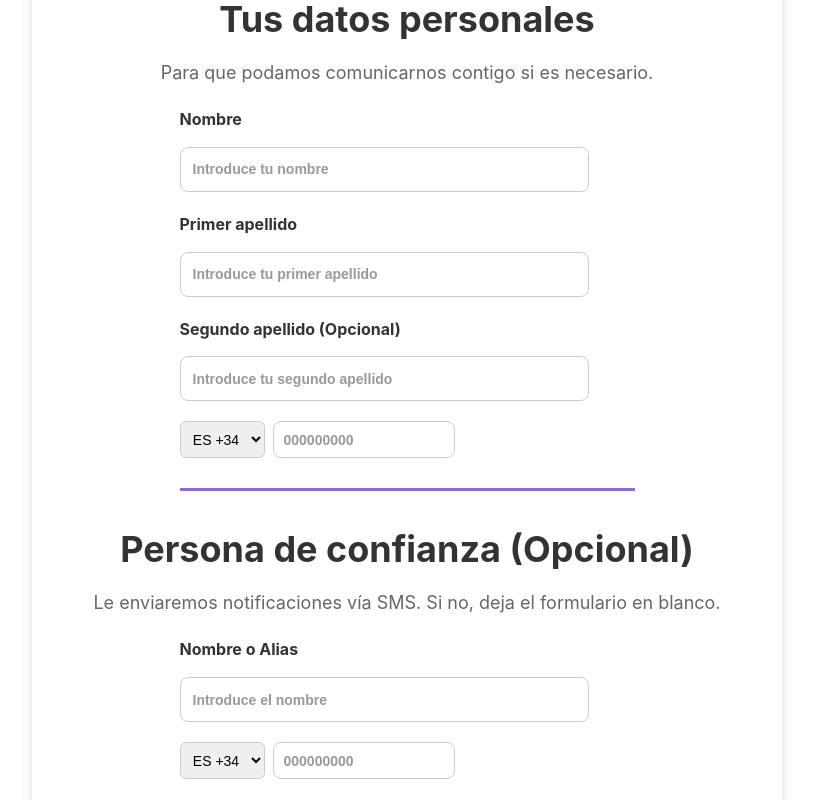
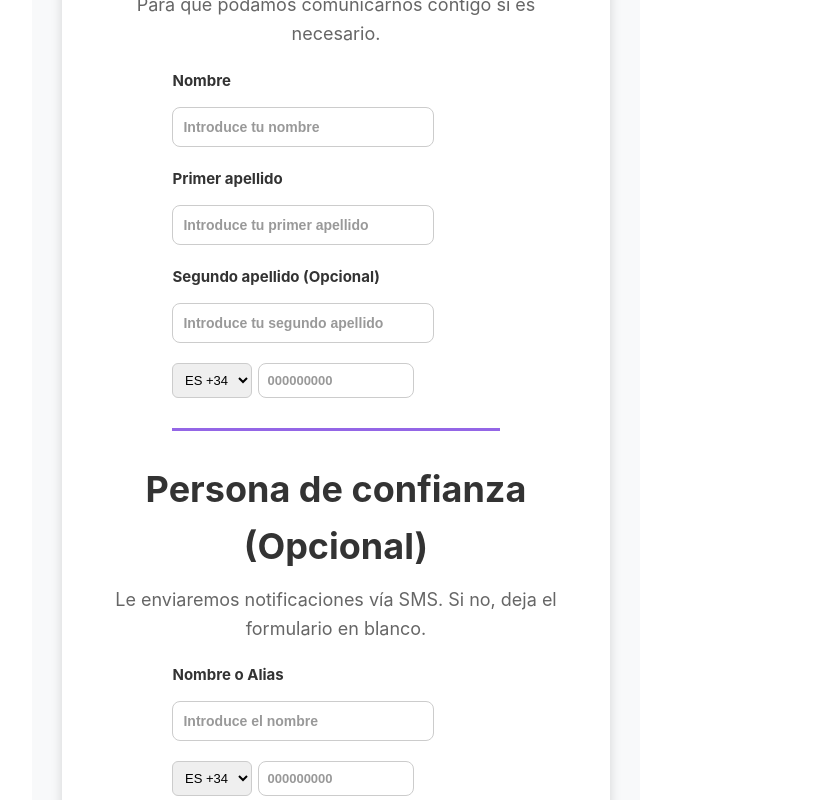
Before and after one commit to CarlosAlberto19/PRACTICAS_ACCESSROBOT, a Vue app: page /datos-personales in a window 1280 px wide. Shown: the top 800 px of the page, without its empty margins (0-817 px from the left). Built offline with nearby package versions, Linux system fonts and the light colour scheme.

Commit message:
revisar datos personales

```diff
--- a/src/components/PruebaInput.vue
+++ b/src/components/PruebaInput.vue
@@ -1,49 +1,66 @@
 <script setup>
-import { ref, watch } from 'vue';
+import { ref, watch } from "vue";
 
 // 📌 Definir props con valores por defecto
 const props = defineProps({
   label_input: {
     type: String,
-    default: ''
+    default: "",
   },
   type: {
     type: String,
-    default: 'text'
+    default: "text",
   },
   placeholder: {
     type: String,
-    default: ''
+    default: "",
   },
   modelValue: {
     type: String,
-    default: ''
+    default: "",
   },
-  error: { type: String, default: ''
+  error: { type: String, default: "" }, // ✅ Nueva prop para manejar errores
 
-  }, // ✅ Nueva prop para manejar errores
-
-showCheck: { type: Boolean, default: false } // 🔥 Nueva prop para el check
+  showCheck: { type: Boolean, default: false }, // 🔥 Nueva prop para el check
 });
 
 // 📌 Definir evento para actualizar el valor del input
-const emits = defineEmits(['update:modelValue']);
+const emits = defineEmits(["update:modelValue"]);
 
 // 📌 Estado para manejar la visibilidad del password
 const inputType = ref(props.type);
-watch(() => props.type, (newType) => {
-  inputType.value = newType;
-});
+watch(
+  () => props.type,
+  (newType) => {
+    inputType.value = newType;
+  }
+);
 
 // 📌 Si el tipo de input cambia desde el padre, actualizamos inputType
-watch(() => props.type, (newType) => {
-  inputType.value = newType;
-});
+watch(
+  () => props.type,
+  (newType) => {
+    inputType.value = newType;
+  }
+);
 
 // 📌 Función para mostrar/ocultar la contraseña
 const togglePassword = () => {
-  inputType.value = inputType.value === 'password' ? 'text' : 'password';
+  inputType.value = inputType.value === "password" ? "text" : "password";
 };
+
+const modelValueSync = ref(props.modelValue);
+
+watch(
+  () => props.modelValue,
+  (newValue) => {
+    modelValueSync.value = newValue;
+  }
+);
+
+watch(modelValueSync, (newValue) => {
+  emits("update:modelValue", newValue);
+});
 </script>
 
 <template>
@@ -51,26 +68,31 @@ const togglePassword = () => {
     <label v-if="label_input" class="label-input">{{ label_input }}</label>
 
     <div class="contenedor-input">
-            <input
+      <input
         :type="inputType"
         :placeholder="placeholder"
         class="input-estilo"
         :class="{
-          'error-borde': error !== '',  // 🔴 Rojo si hay error
-          'borde-iluminado': error === '' && modelValue !== '' // 🟣 Morado si está bien
+          'error-borde': error !== '',
+          'borde-iluminado': error === '' && modelValue !== '',
         }"
-        :value="modelValue"
-        @input="$emit('update:modelValue', $event.target.value)"
+        v-model="modelValueSync"
       />
 
-
-
       <!-- ✅ Check solo si showCheck es TRUE -->
-      <span v-if="type !== 'password' && modelValue !== '' && error === ''" class="icono-check">✔</span>
+      <span
+        v-if="type !== 'password' && modelValue !== '' && error === ''"
+        class="icono-check"
+        >✔</span
+      >
 
       <!-- 🔥 Icono de ojo para contraseña -->
-      <span v-if="type === 'password'" class="material-icons icono-ojo" @click="togglePassword">
-        {{ inputType === 'password' ? 'visibility' : 'visibility_off' }}
+      <span
+        v-if="type === 'password'"
+        class="material-icons icono-ojo"
+        @click="togglePassword"
+      >
+        {{ inputType === "password" ? "visibility" : "visibility_off" }}
       </span>
     </div>
 
--- a/src/views/DatosPersonalesView.vue
+++ b/src/views/DatosPersonalesView.vue
@@ -1,5 +1,6 @@
 <template>
   <div class="ios-wrapper">
+    <!-- 🔹 Barra de navegación -->
     <header class="header-bar">
       <button class="btn-atras" @click="irAtras">← Atrás</button>
       <h1 class="titulo-header">Nueva cuenta</h1>
@@ -7,14 +8,14 @@
 
     <main class="contenedor-pagina">
       <div class="caja-formulario">
-        <!-- DATOS PERSONALES -->
+        <!-- 🔹 Datos Personales -->
         <div class="cabecera">
           <h1 class="titulo">Tus datos personales</h1>
           <p class="subtitulo">Para que podamos comunicarnos contigo si es necesario.</p>
         </div>
 
         <div class="formulario">
-          <!-- Nombre -->
+          <!-- 📌 Nombre -->
           <PruebaInput
             label_input="Nombre"
             placeholder="Introduce tu nombre"
@@ -25,7 +26,7 @@
           />
           <span v-if="errorNombre" class="error-texto">⚠ Solo letras (máx. 30 caracteres)</span>
 
-          <!-- Apellidos -->
+          <!-- 📌 Primer apellido -->
           <PruebaInput
             label_input="Primer apellido"
             placeholder="Introduce tu primer apellido"
@@ -36,6 +37,7 @@
           />
           <span v-if="errorApellido1" class="error-texto">⚠ Solo letras (máx. 30 caracteres)</span>
 
+          <!-- 📌 Segundo apellido -->
           <PruebaInput
             label_input="Segundo apellido (Opcional)"
             placeholder="Introduce tu segundo apellido"
@@ -53,8 +55,14 @@
               <option value="+1">US +1</option>
               <option value="+44">UK +44</option>
             </select>
-            <PruebaInput id="telefono" class="input-telefono" placeholder="000000000" type="tel"
-              v-model="telefono" @input="telefono = limpiarTelefono(telefono)" @blur="validarTelefono"
+            <PruebaInput
+              id="telefono"
+              class="input-telefono"
+              placeholder="000000000"
+              type="tel"
+              v-model="telefono"
+              @input="telefono = limpiarTelefono(telefono)"
+              @blur="validarTelefono"
             />
           </div>
           <span v-if="errorTelefono" class="error-texto">⚠ Número inválido (9-15 dígitos)</span>
@@ -62,14 +70,14 @@
 
         <div class="separador"></div>
 
-        <!-- PERSONA DE CONFIANZA -->
+        <!-- 🔹 Persona de confianza (Opcional) -->
         <div class="cabecera">
           <h2 class="titulo">Persona de confianza (Opcional)</h2>
           <p class="subtitulo">Le enviaremos notificaciones vía SMS. Si no, deja el formulario en blanco.</p>
         </div>
 
         <div class="formulario">
-          <!-- Nombre o Alias -->
+          <!-- 📌 Nombre o Alias -->
           <PruebaInput
             label_input="Nombre o Alias"
             placeholder="Introduce el nombre"
@@ -87,19 +95,31 @@
               <option value="+1">US +1</option>
               <option value="+44">UK +44</option>
             </select>
-            <PruebaInput class="input-telefono" id="telefonoConfianza" placeholder="000000000" type="tel"
-              v-model="telefonoConfianza" @input="telefonoConfianza = limpiarTelefono(telefonoConfianza)" @blur="validarTelefonoConfianza"
+            <PruebaInput
+              class="input-telefono"
+              id="telefonoConfianza"
+              placeholder="000000000"
+              type="tel"
+              v-model="telefonoConfianza"
+              @input="telefonoConfianza = limpiarTelefono(telefonoConfianza)"
+              @blur="validarTelefonoConfianza"
             />
           </div>
           <span v-if="errorTelefonoConfianza" class="error-texto">⚠ Número inválido (9-15 dígitos)</span>
         </div>
 
-        <!-- Botón -->
-        <PrimaryButton label="Siguiente" type="button" :disabled="!formularioValido" @click="irAHemosTerminado"/>
+        <!-- 🔹 Botón Siguiente -->
+        <PrimaryButton
+          label="Siguiente"
+          type="button"
+          :disabled="!formularioValido"
+          @click="irAHemosTerminado"
+        />
       </div>
     </main>
   </div>
 </template>
+
 
 <script setup>
 import { ref, computed } from 'vue';
@@ -113,16 +133,6 @@ const route = useRoute(); // ✅ Capturar la información de la URL
 // ✅ Recibir el email desde LoginView2 (NO se muestra en la UI)
 const email = ref(route.query.email || '');
 
-// ✅ Función para ir a "Hemos Terminado", PASANDO EL EMAIL
-const irAHemosTerminado = () => {
-  validarFormulario();
-  if (formularioValido.value) {
-    router.push({ path: "/hemos-terminado", query: { email: email.value } });
-  } else {
-    console.log('❌ Hay errores en el formulario');
-  }
-};
-
 // 📌 Variables reactivas para los campos del formulario
 const nombre = ref('');
 const apellido1 = ref('');
@@ -133,7 +143,7 @@ const nombreConfianza = ref('');
 const telefonoConfianza = ref('');
 const codigoPaisConfianza = ref('+34');
 
-// 📌 Validaciones
+// 📌 Estados de error
 const errorNombre = ref(false);
 const errorApellido1 = ref(false);
 const errorApellido2 = ref(false);
@@ -141,30 +151,52 @@ const errorTelefono = ref(false);
 const errorNombreConfianza = ref(false);
 const errorTelefonoConfianza = ref(false);
 
+// 📌 Función para validar texto (solo letras, entre 2 y 30 caracteres)
 const validarTexto = (campo) => {
   const texto = campo.trim();
   return texto.length >= 2 && texto.length <= 30 && /^[a-zA-ZáéíóúÁÉÍÓÚñÑ ]+$/.test(texto);
 };
 
+// 📌 Función para limpiar texto (eliminar caracteres inválidos)
 const limitarTexto = (campo) =>
   campo.replace(/[^a-zA-ZáéíóúÁÉÍÓÚñÑ ]/g, '').slice(0, 30);
 
+// 📌 Función para limpiar teléfono (solo números y ciertos caracteres)
 const limpiarTelefono = (campo) =>
   campo.replace(/[^0-9+\-() ]/g, '').slice(0, 15);
 
+// 📌 Función para validar teléfono principal
 const validarTelefono = () => {
   telefono.value = limpiarTelefono(telefono.value);
   const digits = telefono.value.replace(/[^0-9]/g, '');
   errorTelefono.value = digits.length < 9 || digits.length > 15;
 };
 
-const validarFormulario = () => {
-  errorNombre.value = !validarTexto(nombre.value);
-  errorApellido1.value = !validarTexto(apellido1.value);
-  errorApellido2.value = apellido2.value.length > 0 && !validarTexto(apellido2.value);
-  validarTelefono();
+// 📌 Función para validar teléfono de confianza
+const validarTelefonoConfianza = () => {
+  telefonoConfianza.value = limpiarTelefono(telefonoConfianza.value);
+  const digits = telefonoConfianza.value.replace(/[^0-9]/g, '');
+  errorTelefonoConfianza.value = digits.length < 9 || digits.length > 15;
 };
 
+// 📌 Funciones individuales de validación
+const validarNombre = () => {
+  errorNombre.value = !validarTexto(nombre.value);
+};
+
+const validarApellido1 = () => {
+  errorApellido1.value = !validarTexto(apellido1.value);
+};
+
+const validarApellido2 = () => {
+  errorApellido2.value = apellido2.value.length > 0 && !validarTexto(apellido2.value);
+};
+
+const validarNombreConfianza = () => {
+  errorNombreConfianza.value = !validarTexto(nombreConfianza.value);
+};
+
+// 📌 Validación general del formulario
 const formularioValido = computed(() =>
   !errorNombre.value &&
   !errorApellido1.value &&
@@ -173,7 +205,17 @@ const formularioValido = computed(() =>
   telefono.value.replace(/[^0-9]/g, '').length >= 9 &&
   telefono.value.replace(/[^0-9]/g, '').length <= 15
 );
+
+// 📌 Función para ir a "Hemos Terminado", pasando el email
+const irAHemosTerminado = () => {
+  if (formularioValido.value) {
+    router.push({ path: "/hemos-terminado", query: { email: email.value } });
+  } else {
+    console.log('❌ Hay errores en el formulario');
+  }
+};
 </script>
+
 
 
 
@@ -264,13 +306,26 @@ const formularioValido = computed(() =>
 /* ============================
    FORMULARIO EXPANDIDO Y CENTRADO
 =============================== */
+.contenedor-pagina {
+  display: flex;
+  justify-content: center;
+  align-items: center;
+  flex-direction: column;  /* 🔥 Aseguramos que los elementos se coloquen en columna */
+  width: 100%;
+  min-height: 100vh; /* 🔥 Asegura que ocupa toda la altura de la pantalla */
+  background-color: #f8f9fa;
+  padding-bottom: 50px; /* 🔥 Aumentamos el espacio al final */
+}
+/* ============================
+   FORMULARIO EXPANDIDO Y CENTRADO
+=============================== */
 .caja-formulario {
   display: flex;
   flex-direction: column;
   align-items: center;
-  width: 750px;
+  max-width: 90%; /* 🔥 Se adapta mejor a pantallas pequeñas */
   background: white;
-  padding: 50px;
+  padding: 40px;  /* 🔥 Reducimos un poco el padding */
   border-radius: 15px;
   box-shadow: 0 6px 12px rgba(0, 0, 0, 0.15);
 }
@@ -348,45 +403,55 @@ const formularioValido = computed(() =>
    AJUSTE DEL TAMAÑO DE LOS INPUTS (-25%)
 =============================== */
 :deep(.prueba-input .contenedor-input input) {
-  height: 45px; /* Antes 32px (+15%) */
-  width: 90%; /* Antes 70% (+15%) */
-  padding: 6px 12px;
+  height: 40px; /* 🔥 Antes 45px (-10%) */
+  width: 80%; /* 🔥 Antes 90% (-10%) */
+  padding: 4px 10px; /* 🔥 Menos padding para mejorar visibilidad */
   font-size: 14px;
-  border: 1px solid #ccc; /* Borde normal */
+  border: 1px solid #ccc;
   transition: all 0.3s ease-in-out;
 }
 
+/* 📌 Mejoramos el enfoque */
 :deep(.prueba-input .contenedor-input input:focus) {
-  border-color: #7A40E0; /* 🔥 Color morado (puedes cambiarlo) */
-  box-shadow: 0 0 5px rgba(122, 64, 224, 0.6); /* Efecto de brillo */
-  outline: none; /* Elimina el borde azul por defecto */
+  border-color: #7A40E0;
+  box-shadow: 0 0 5px rgba(122, 64, 224, 0.6);
+  outline: none;
 }
 
-/* 📌 Placeholder más visible por defecto */
+/* 📌 Placeholder más visible */
 :deep(.prueba-input .contenedor-input input::placeholder) {
-  color: #555; /* Color más oscuro */
-  font-weight: bold; /* Negrita para mayor visibilidad */
-  opacity: 1; /* Asegura que se vea bien en todos los navegadores */
+  color: #666;
+  font-weight: bold;
   transition: color 0.3s ease-in-out;
 }
 
-/* Teléfono (select + input) - aumento de tamaño */
-.telefono-container {
-  gap: 8px;
-  width: 130%;
+/* 📌 Placeholder cambia al hacer focus */
+:deep(.prueba-input .contenedor-input input:focus::placeholder) {
+  color: #7A40E0;
+  font-weight: bold;
 }
 
-.codigo-pais {
-  flex: 0 0 85px; /* Antes 75px (+15%) */
-  height: 37px;
-  font-size: 14px;
-  padding: 6px;
+/* ============================
+   TELÉFONO (select + input)
+=============================== */
+.telefono-container {
+  gap: 6px; /* 🔥 Antes 8px (más compacto) */
+  width: 100%;
 }
 
+/* 📌 Reducimos tamaño del select */
+.codigo-pais {
+  flex: 0 0 80px; /* 🔥 Antes 85px */
+  height: 35px;
+  font-size: 13px;
+  padding: 4px;
+}
+
+/* 📌 Reducimos tamaño del input de teléfono */
 :deep(.prueba-input.input-telefono .contenedor-input input) {
-  height: 37px;
-  font-size: 14px;
-  padding: 6px 10px;
+  height: 35px;
+  font-size: 13px;
+  padding: 4px 8px;
 }
 
 /* ============================
@@ -394,10 +459,27 @@ const formularioValido = computed(() =>
 =============================== */
 :deep(.prueba-input label),
 .form-group > span {
-  font-size: 16px; /* Antes 13px */
+  font-size: 15px; /* 🔥 Antes 16px (-1px para mejor escalabilidad) */
   font-weight: bold;
   color: #333;
   margin-bottom: 4px;
+}
+
+/* ============================
+   ESPACIADO EXTRA ENTRE EL ÚLTIMO INPUT Y "SIGUIENTE"
+=============================== */
+:deep(.primary-button) {
+  margin-top: 50px; /* 🔥 Antes 40px (+10px) */
+}
+
+/* ============================
+   SEPARADOR MÁS MARCADO
+=============================== */
+.separador {
+  margin: 35px auto; /* 🔥 Antes 30px */
+  width: 80%; /* 🔥 Antes 70% */
+  border-top: 3px solid #7A40E0;
+  opacity: 0.9; /* 🔥 Aumentamos opacidad */
 }
 
 /* ============================
```
